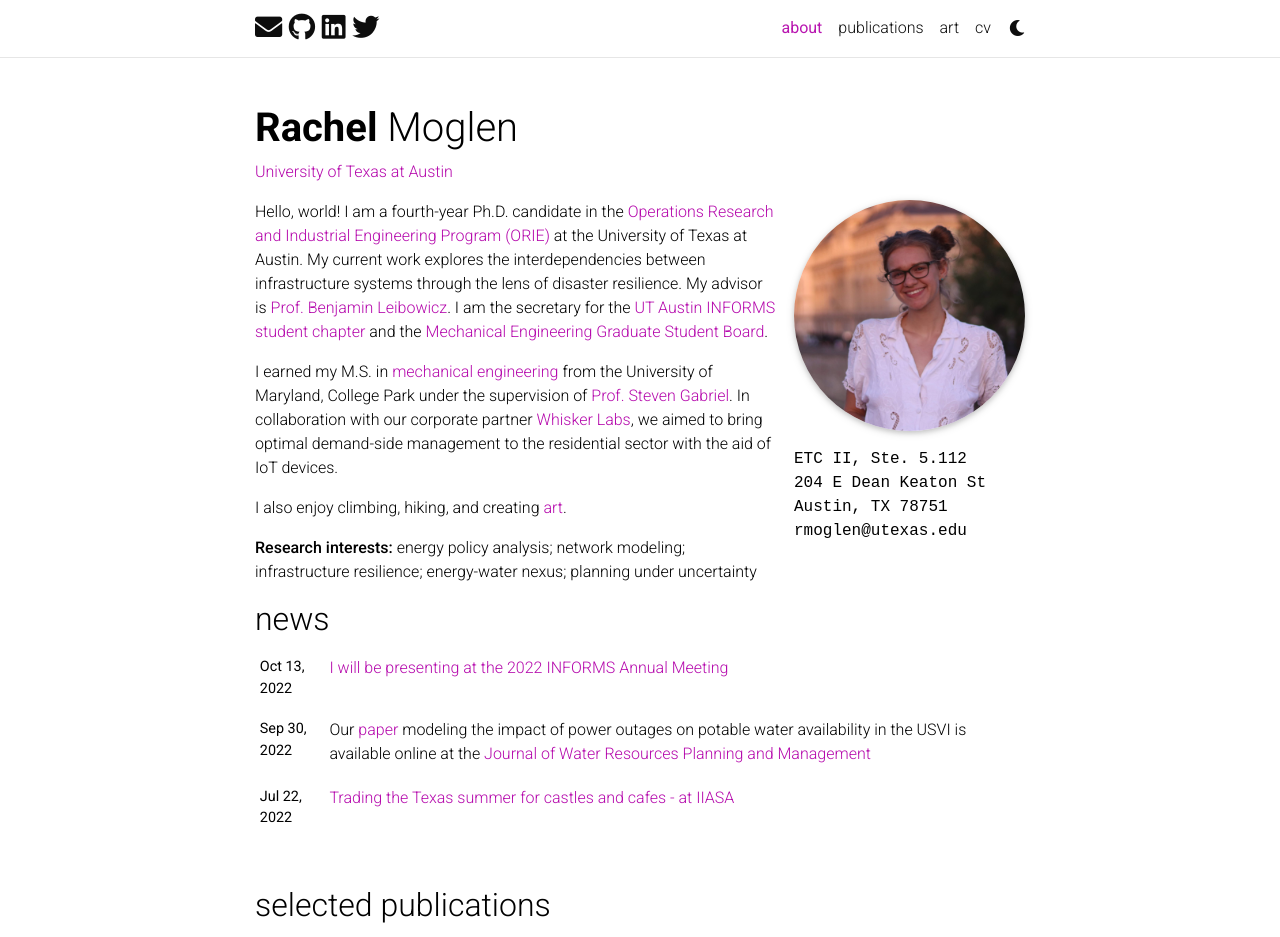
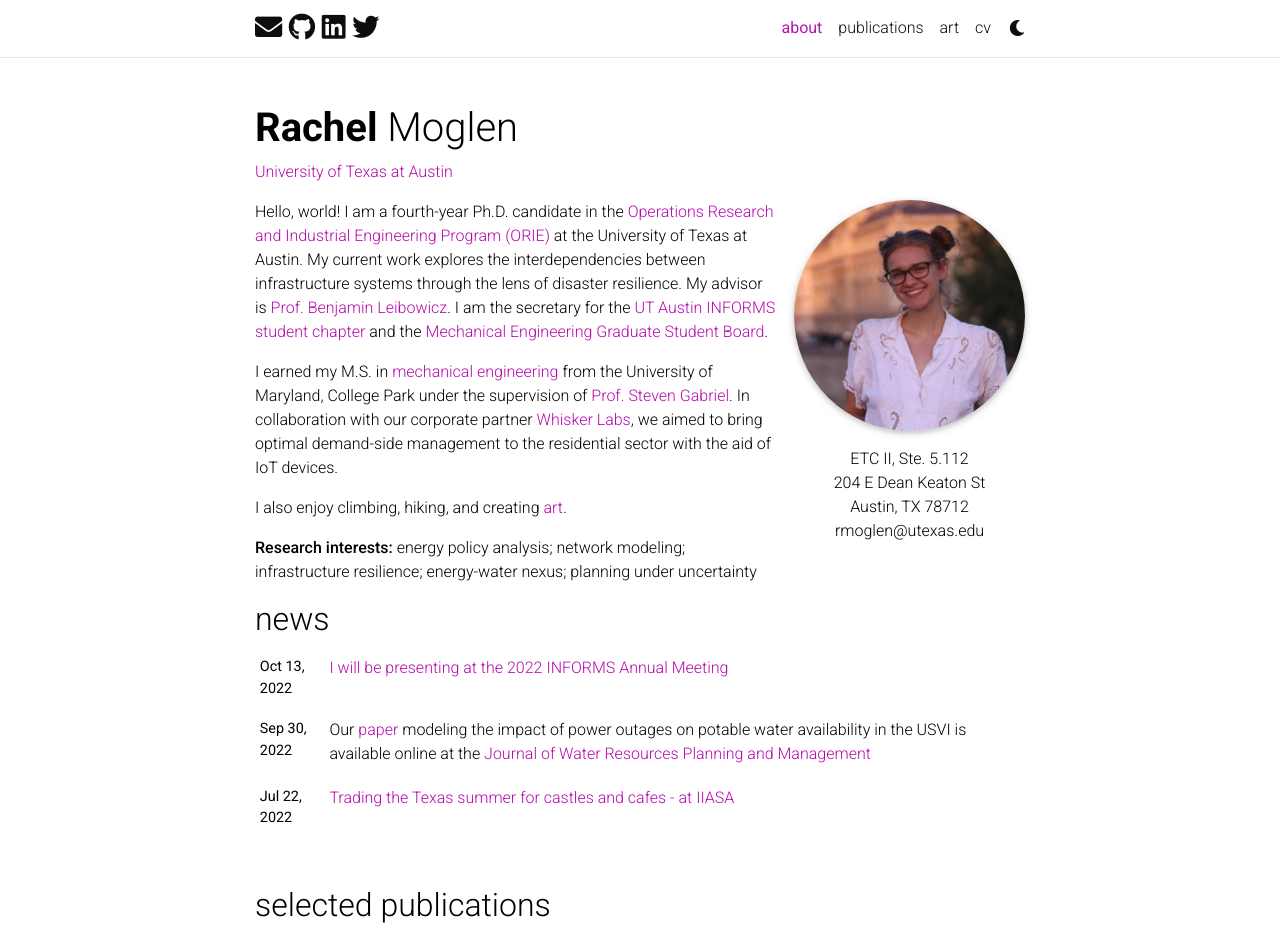
Before and after one commit to rmoglen/rmoglen.github.io, a Jekyll site: the page built from _pages/about.md, in a window 1280 px wide and 1191 px high, cut to the strip 0-937 px from the top of the window. Built offline with Jekyll 4.4.1, drawn with Linux system fonts in a browser that asks for light colours; full-size pictures stand in for the smaller copies a plugin makes; comment, search, counter and statistics services are not loaded; a style sheet for code colours, icons or effects is not loaded.

Commit message:
changes to address

```diff
--- a/_pages/about.md
+++ b/_pages/about.md
@@ -11,7 +11,7 @@ profile:
   address: >
     <p>ETC II, Ste. 5.112</p>
     <p>204 E Dean Keaton St</p>
-    <p>Austin, TX 78751</p>
+    <p>Austin, TX 78712</p>
     <p>rmoglen@utexas.edu</p>
 
 news: true  # includes a list of news items
--- a/_sass/_base.scss
+++ b/_sass/_base.scss
@@ -99,7 +99,7 @@ blockquote {
   .address {
     margin-bottom: 5px;
     margin-top: 5px;
-    font-family: monospace;
+    text-align: center;
     p {
       display: inline-block;
       margin: 0;
```
